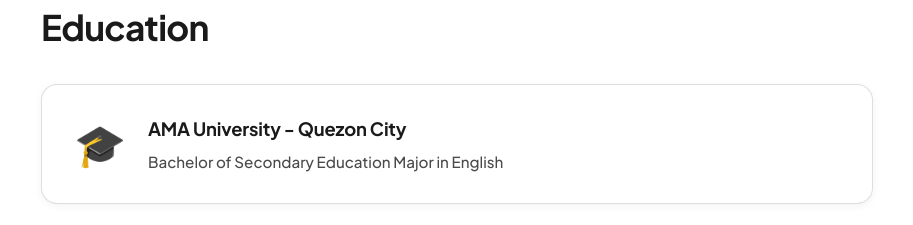
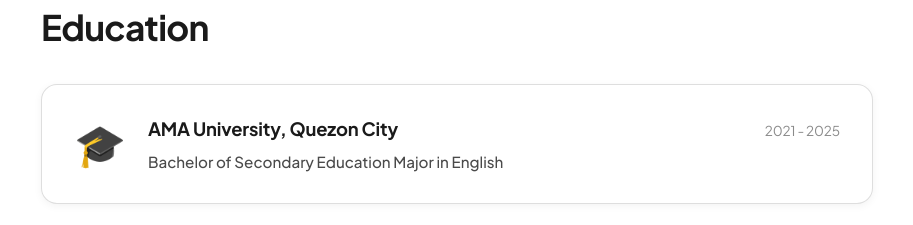
Before and after one commit to stevenlrt/stevenlrt.github.io, a plain HTML site: page index.html in a window 1280 px wide. Shown: the part 3596-3821 px from the top of the page, without its empty margins (183-1096 px from the left). Drawn offline with Linux system fonts and the light colour scheme.

Commit message:
Updated format.

```diff
--- a/index.html
+++ b/index.html
@@ -720,13 +720,16 @@
     </div>
   </section>
 
-  <section id="education" class="fade-in">
+<section id="education" class="fade-in">
     <div class="sec-label">Academic Background</div>
     <h2>Education</h2>
     <div class="edu-card gc card">
       <div class="edu-icon">🎓</div>
-      <div>
-        <div class="edu-school">AMA University - Quezon City</div>
+      <div style="width:100%;">
+        <div class="edu-school" style="display:flex; justify-content:space-between; align-items:baseline;">
+          <span>AMA University, Quezon City</span>
+          <span style="color:var(--ink-3); font-size:0.85rem; font-weight:400;">2021 - 2025</span>
+        </div>
         <div class="edu-deg">Bachelor of Secondary Education Major in English</div>
       </div>
     </div>
```
Also changed, not shown: 1 other file.
